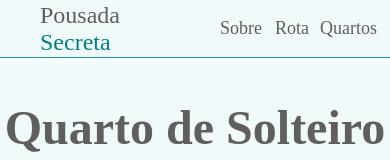
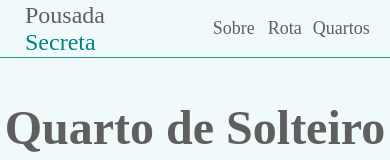
Before and after one commit to rochmatheus/pousada-secreta, a plain HTML site: page quartos.html in a window 390 px wide. Shown: the top 160 px of the page. Drawn offline with Linux system fonts and the light colour scheme.

Commit message:
Commit 15/092021 (2)
Ajustes responsividade quartos.css

```diff
--- a/quartos.css
+++ b/quartos.css
@@ -254,6 +254,7 @@ footer {
 }
 
 @media (max-width: 405px) {
+    #homepage {margin-left: 25px;}
     .fotos-quartos img {width: 100%;}
 }
 
```
